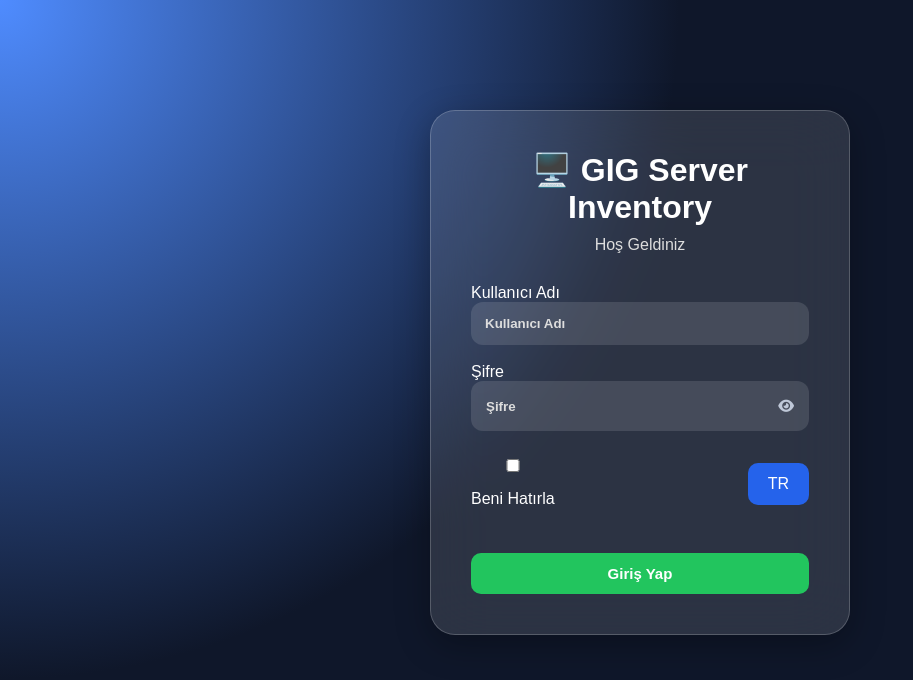
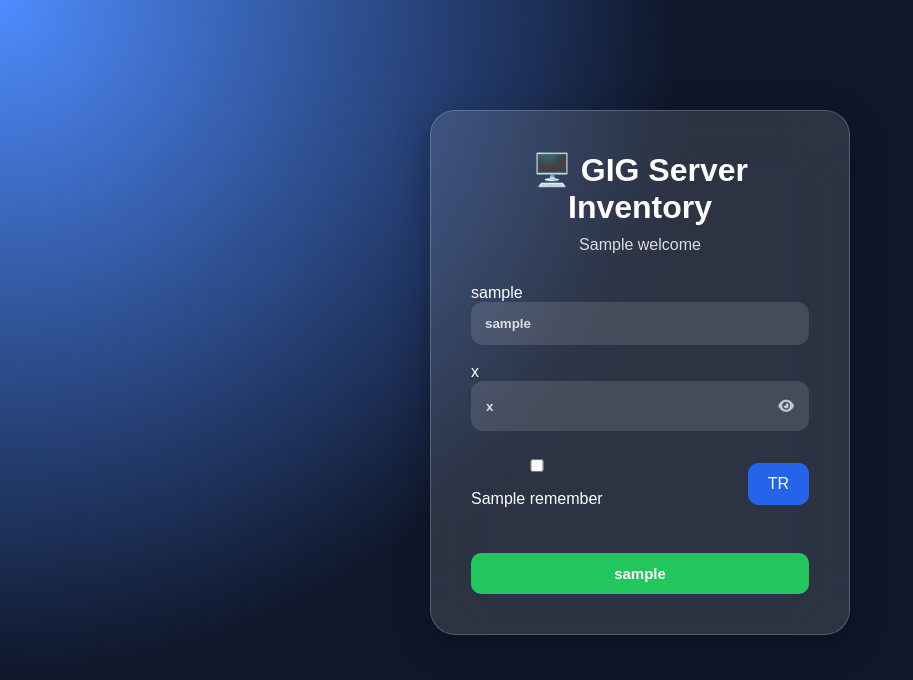
Before and after one commit to ahmedpalut/ServerInventory, a Flask app: template templates/login.html in a window 1280 px wide. Shown: the top 680 px of the page, without its empty margins (0-913 px from the left). Run offline with Flask 3, Linux system fonts and the light colour scheme; the template is opened without the code that fills it: most values are stand-ins (such as "Sample title", 1, 10 or a date in 2020).

Commit message:
bazı eksiklikler giderildi

```diff
--- a/static/css/style.css
+++ b/static/css/style.css
@@ -456,11 +456,7 @@ transform:translateY(-20px);
     gap:10px;
 }
 
-.beautify{
-    white-space:nowrap;
-    font-weight: bold;
-    background:#2563eb;
-}
+
 
 .beautify:hover{
     background:#1d4ed8;
--- a/static/js/translations/tr.json
+++ b/static/js/translations/tr.json
@@ -47,7 +47,7 @@
 
     "asc": "⬆️ Küçükten Büyüğe",
     "desc": "⬇️ Büyükten Küçüğe",
-    "search_column":"🔍 Sütunda Ara",
+    "search_column":"🔍 Bu Sütunda Ara",
 
     "e_server": "Sunucu Adı",
     "e_disk": "Disk Boyutu",
--- a/templates/login.html
+++ b/templates/login.html
@@ -26,16 +26,16 @@
 
         <h1>🖥️ GIG Server Inventory</h1>
 
-        <p>Hoş Geldiniz</p>
+        <p>{{translations.welcome}}</p>
 
         <form method="POST" action="/login">
 
-            <label for="username">Kullanıcı Adı</label>
-            <input type="text" id="username" name="username" placeholder="Kullanıcı Adı" required autocomplete="username">
+            <label for="username">{{translations.username}}</label>
+            <input type="text" id="username" name="username" placeholder="{{translations.username}}" required autocomplete="username">
 
-            <label for="password">Şifre</label>
+            <label for="password">{{translations.password}}</label>
             <div class="password-box">
-                <input type="password" id="password" name="password" placeholder="Şifre" required autocomplete="current-password">
+                <input type="password" id="password" name="password" placeholder="{{translations.password}}" required autocomplete="current-password">
                 <span id="toggle">
                     <i class="fa-solid fa-eye"></i>
                 </span>
@@ -46,7 +46,7 @@
                 <div class="rememberMe">
 
                         <input type="checkbox" id="rememberMe" name="rememberMe">
-                        <label for="rememberMe">Beni Hatırla</label>
+                        <label for="rememberMe">{{translations.remember}}</label>
 
                 </div>
 
@@ -59,7 +59,7 @@
             </div>
 
             <div class="buttons" style="justify-content: center;">
-                <button type="submit" class="add-btn login-btn" style="width: 100%; font-weight: bold; border: none; cursor: pointer;">Giriş Yap</button>
+                <button type="submit" class="add-btn login-btn" style="width: 100%; font-weight: bold; border: none; cursor: pointer;">{{translations.login}}</button>
             </div>
 
         </form>
```
